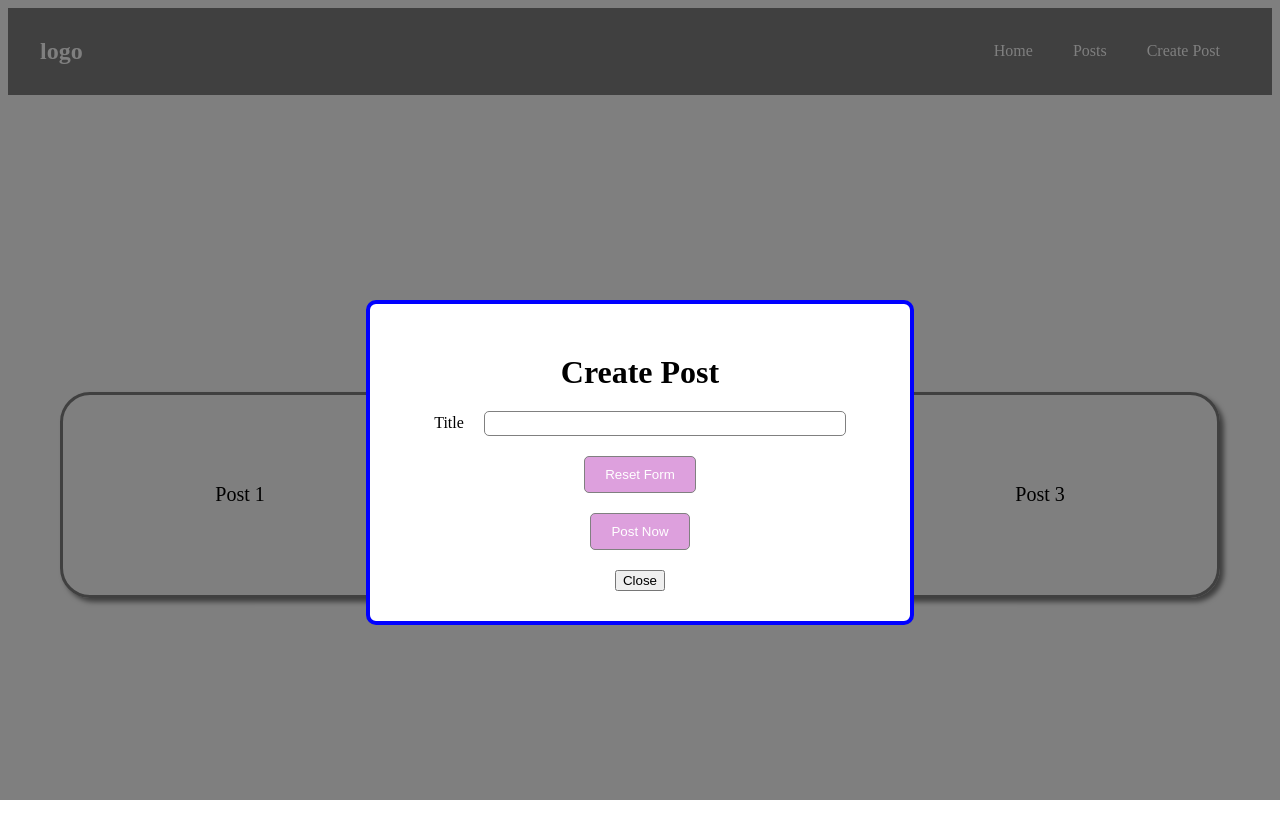
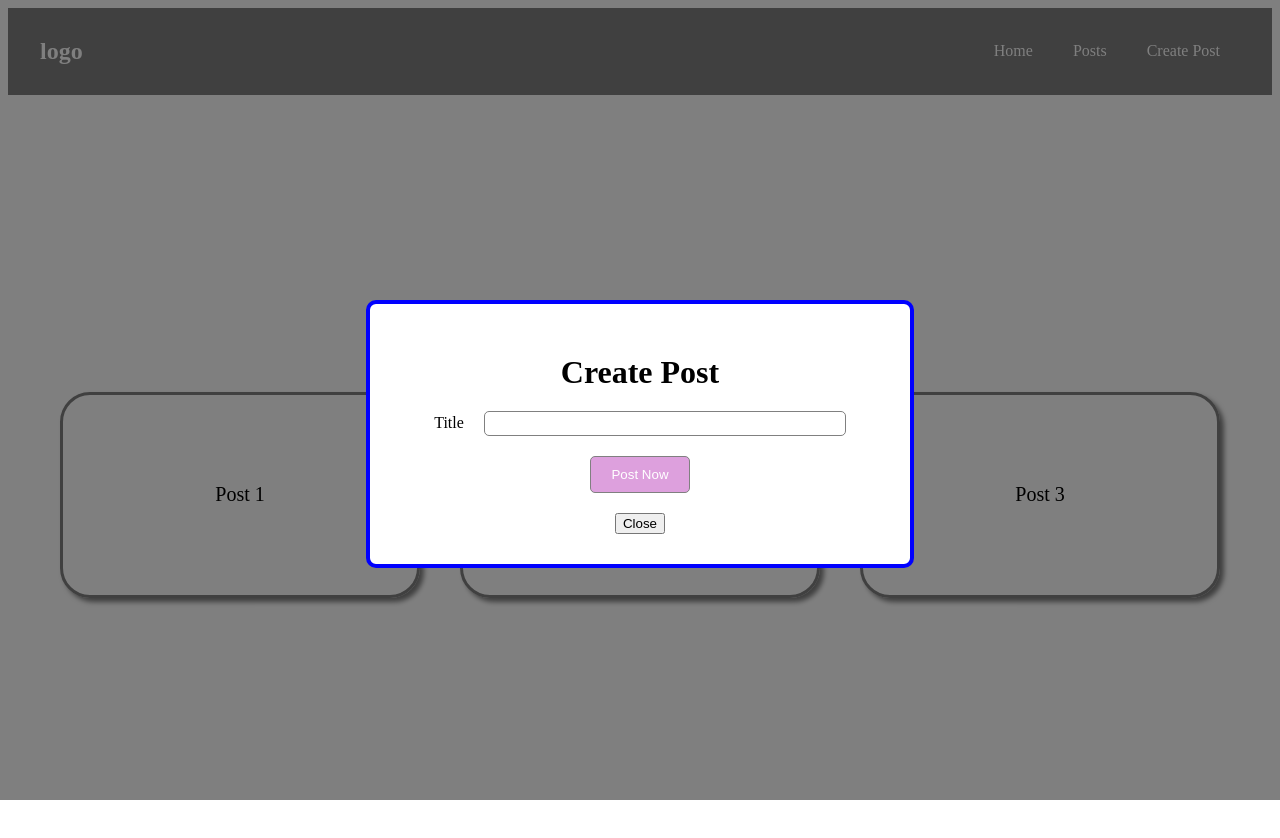
Before and after one commit to donecho/CreativeCoder_React_Course, a React (Create React App) app in the folder spa-react/: page / in a window 1280 px wide. Both pictures are taken after a click on the item "Create Post". Shown: the top 838 px of the page. Built offline with nearby package versions, Linux system fonts and the light colour scheme.

Commit message:
27-OnSubmit Event

```diff
--- a/spa-react/src/App.js
+++ b/spa-react/src/App.js
@@ -7,7 +7,7 @@ import Modal from './components/Modal/index';
 
 function App() {
   //working with list
-  let [posts,setPost]=useState([
+  let [posts,setPosts]=useState([
     {id:1,title:"Post 1"},
     {id:2,title:"Post 2"},
     {id:3,title:"Post 3"},
@@ -15,7 +15,10 @@ function App() {
 
   let [showModal,setShowModal] = useState(false);
 
-
+  let addPost =(post)=>{
+    setPosts(prevState=>[...prevState,post])
+    setShowModal(false);
+  }
 
   return (
     <>
@@ -28,7 +31,7 @@ function App() {
       {/* </Modal> */}
 
     {showModal &&  <Modal setShowModal={setShowModal}>
-       <PostForm/>
+       <PostForm addPost={addPost}/>
       </Modal>}
     </>  //it called react fragment
   );
--- a/spa-react/src/components/PostFrom/index.js
+++ b/spa-react/src/components/PostFrom/index.js
@@ -1,6 +1,6 @@
 import React, { useState } from 'react'
 import './index.css';
-export default function Index() {
+export default function Index({addPost}) {
 
   let [title,setTitle]= useState("");
 
@@ -14,20 +14,29 @@ export default function Index() {
 
   }
 
+  let upload_post = (e)=>{
+    e.preventDefault(); //prevent refreshing page
 
+    let post ={
+      id:Math.floor(Math.random*10000),
+      title:title,
+    }
+    resetForm();
+    addPost(post);
+  }
 
   return (
-    <form className='post-form'>
+    <form className='post-form' onSubmit={upload_post}>
       <h1>Create Post</h1>
       <div className="form-control">
         <label htmlFor="">Title</label>
         <input type="text" onChange={(e)=>setTitle(e.target.value)} value={title}/>
          {/* <input type="text" onChange={onchangeHandler}/> */}
       </div>
-      <p>{title}</p>
-      <button type="button" onClick={resetForm}>Reset Form</button>
+
+
       <div className="form-control">
-        <button>Post Now</button>
+        <button type="submit">Post Now</button>
       </div>
     </form>
   )
```
